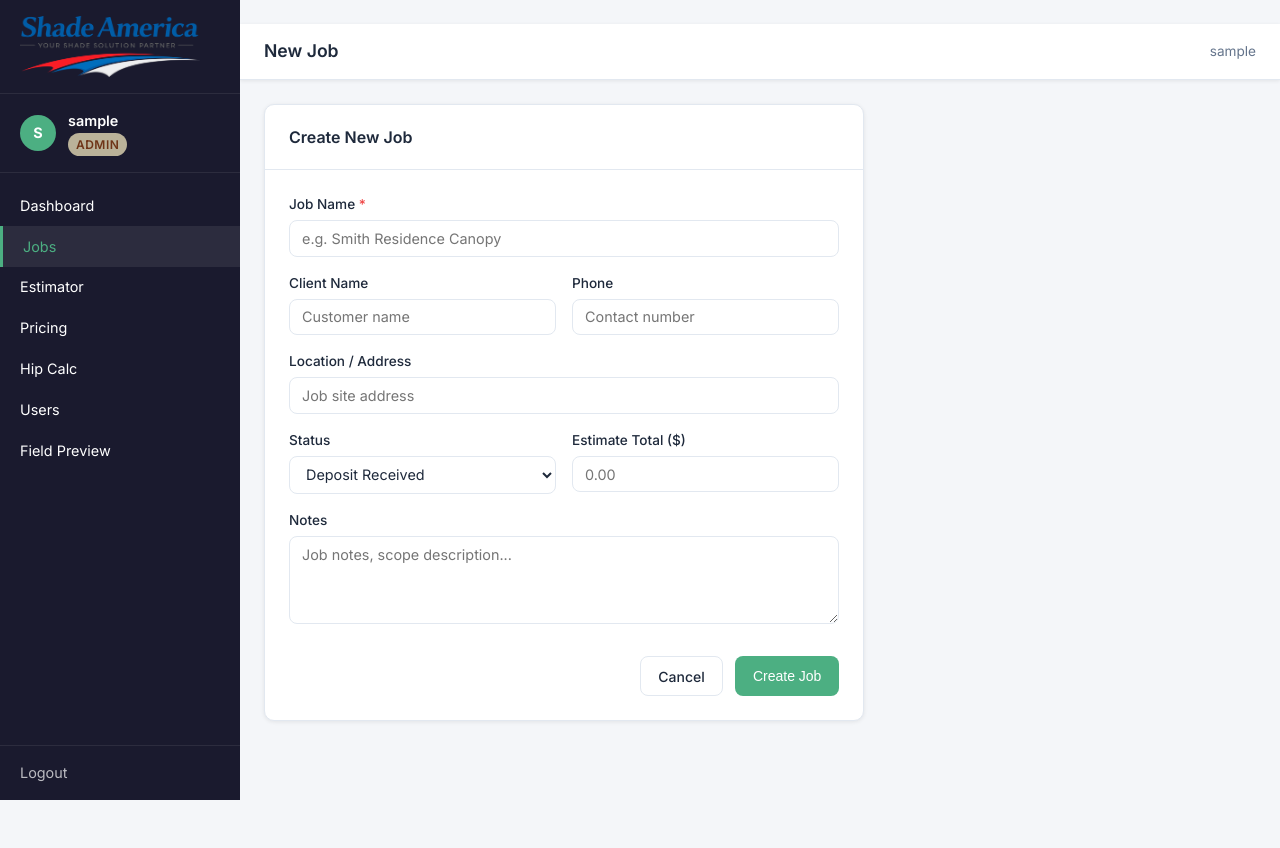
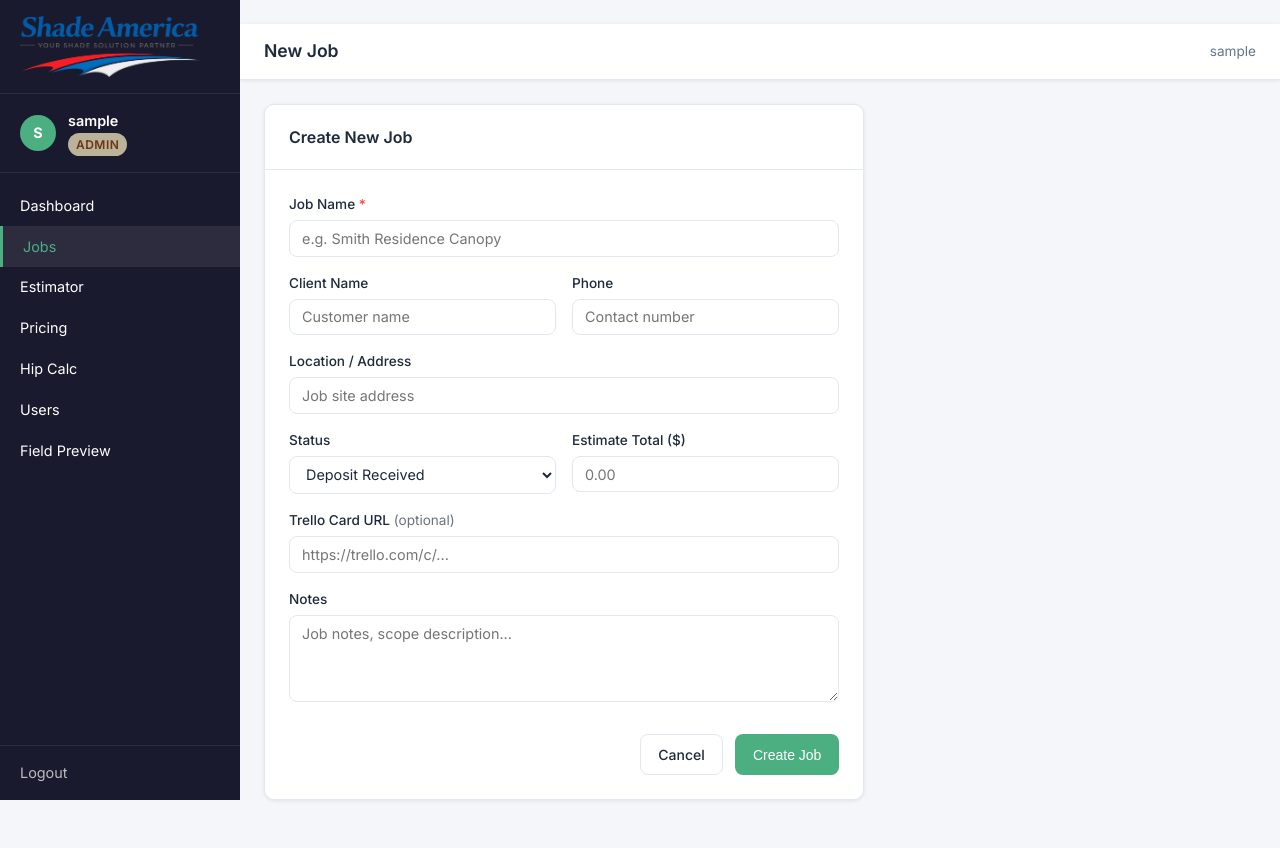
Before and after one commit to jrehberg013/shade-america-portal, a Flask app: page /jobs/new in a window 1280 px wide. Before the commit the page ends 800 px from the top, so only its background shows below. Run offline with Flask 3, Linux system fonts and the light colour scheme; the visitor is signed in with stand-in values (Sample User, id 1); some libraries are stand-ins or nearby versions.

Commit message:
Add Trello card link and sync: contract value, deposit, SA- file download

```diff
--- a/app.py
+++ b/app.py
@@ -142,6 +142,9 @@ def init_db():
                 status TEXT DEFAULT 'quoted',
                 estimate_total REAL DEFAULT 0,
                 notes TEXT,
+                trello_url TEXT,
+                contract_value REAL DEFAULT 0,
+                deposit_paid REAL DEFAULT 0,
                 created_by INTEGER,
                 created_at TIMESTAMP DEFAULT CURRENT_TIMESTAMP,
                 updated_at TIMESTAMP DEFAULT CURRENT_TIMESTAMP
@@ -206,6 +209,9 @@ def init_db():
                 status TEXT DEFAULT 'quoted',
                 estimate_total REAL DEFAULT 0,
                 notes TEXT,
+                trello_url TEXT,
+                contract_value REAL DEFAULT 0,
+                deposit_paid REAL DEFAULT 0,
                 created_by INTEGER,
                 created_at TIMESTAMP DEFAULT CURRENT_TIMESTAMP,
                 updated_at TIMESTAMP DEFAULT CURRENT_TIMESTAMP
@@ -343,6 +349,16 @@ def init_db():
             db.execute("INSERT INTO pricing (category,name,price,unit,sort_order) VALUES (?,?,?,?,?)",
                        (cat, name, price, unit, sort))
 
+    # Migrate existing databases — add Trello sync columns if missing
+    for col, typedef in [('trello_url','TEXT'), ('contract_value','REAL DEFAULT 0'), ('deposit_paid','REAL DEFAULT 0')]:
+        try:
+            if USE_PG:
+                db.execute(f"ALTER TABLE jobs ADD COLUMN IF NOT EXISTS {col} {typedef}")
+            else:
+                db.execute(f"ALTER TABLE jobs ADD COLUMN {col} {typedef}")
+        except Exception:
+            pass
+
     db.commit()
     db.close()
 
@@ -525,9 +541,10 @@ def new_job():
             est = float(request.form.get('estimate_total', 0) or 0)
         except ValueError:
             est = 0
+        trello_url = request.form.get('trello_url', '').strip()
         db.execute(
-            "INSERT INTO jobs (name,client,phone,location,status,estimate_total,notes,created_by) "
-            "VALUES (?,?,?,?,?,?,?,?)",
+            "INSERT INTO jobs (name,client,phone,location,status,estimate_total,notes,trello_url,created_by) "
+            "VALUES (?,?,?,?,?,?,?,?,?)",
             (name,
              request.form.get('client', ''),
              request.form.get('phone', ''),
@@ -535,6 +552,7 @@ def new_job():
              request.form.get('status', 'deposit_received'),
              est,
              request.form.get('notes', ''),
+             trello_url,
              session['user_id'])
         )
         db.commit()
@@ -1438,6 +1456,152 @@ def trello_data():
 
 
 
+
+# ─────────────────────────────────────────────────────────────
+# TRELLO SYNC ROUTES
+# ─────────────────────────────────────────────────────────────
+
+@app.route('/jobs/<int:job_id>/trello-link', methods=['POST'])
+@manager_required
+def trello_link(job_id):
+    db = get_db()
+    job = db.execute("SELECT * FROM jobs WHERE id=?", (job_id,)).fetchone()
+    if not job:
+        flash('Job not found.', 'error')
+        return redirect(url_for('dashboard'))
+    trello_url = request.form.get('trello_url', '').strip()
+    db.execute("UPDATE jobs SET trello_url=? WHERE id=?", (trello_url, job_id))
+    db.commit()
+    db.close()
+    flash('Trello card linked.', 'success')
+    return redirect(url_for('job_detail', job_id=job_id))
+
+
+@app.route('/jobs/<int:job_id>/trello-sync', methods=['POST'])
+@manager_required
+def trello_sync(job_id):
+    import re as _re
+    db = get_db()
+    job = db.execute("SELECT * FROM jobs WHERE id=?", (job_id,)).fetchone()
+    if not job:
+        flash('Job not found.', 'error')
+        return redirect(url_for('dashboard'))
+
+    trello_url = job['trello_url'] or ''
+    if not trello_url:
+        flash('No Trello card linked to this job.', 'error')
+        return redirect(url_for('job_detail', job_id=job_id))
+
+    # Extract short link from URL: https://trello.com/c/{shortLink}/...
+    m = _re.search(r'trello\.com/c/([^/]+)', trello_url)
+    if not m:
+        flash('Invalid Trello card URL.', 'error')
+        return redirect(url_for('job_detail', job_id=job_id))
+    short_link = m.group(1)
+
+    api_key = os.environ.get('TRELLO_API_KEY', '')
+    token   = os.environ.get('TRELLO_TOKEN', '')
+    if not api_key or not token:
+        flash('Trello API not configured.', 'error')
+        return redirect(url_for('job_detail', job_id=job_id))
+
+    auth = f'key={urllib.parse.quote(api_key)}&token={urllib.parse.quote(token)}'
+
+    try:
+        # Get card info (board id + custom fields)
+        card_url = f'https://api.trello.com/1/cards/{short_link}?{auth}&fields=idBoard,name'
+        with urllib.request.urlopen(card_url, timeout=10) as r:
+            card = json.loads(r.read())
+        board_id = card['idBoard']
+
+        # Get board custom field definitions
+        cf_def_url = f'https://api.trello.com/1/boards/{board_id}/customFields?{auth}'
+        with urllib.request.urlopen(cf_def_url, timeout=10) as r:
+            cf_defs = json.loads(r.read())
+        cf_name_map = {cf['id']: cf['name'] for cf in cf_defs}
+
+        # Get card custom field values
+        cf_val_url = f'https://api.trello.com/1/cards/{short_link}/customFieldItems?{auth}'
+        with urllib.request.urlopen(cf_val_url, timeout=10) as r:
+            cf_items = json.loads(r.read())
+
+        contract_value = 0.0
+        deposit_paid   = 0.0
+        for item in cf_items:
+            fname = cf_name_map.get(item.get('idCustomField'), '').lower()
+            val   = item.get('value', {})
+            num   = None
+            if 'number' in val:
+                try:
+                    num = float(val['number'])
+                except (TypeError, ValueError):
+                    pass
+            if num is not None:
+                if 'contract' in fname:
+                    contract_value = num
+                elif 'deposit' in fname:
+                    deposit_paid = num
+
+        # Fetch attachments, download SA- prefixed ones
+        att_url = f'https://api.trello.com/1/cards/{short_link}/attachments?{auth}'
+        with urllib.request.urlopen(att_url, timeout=10) as r:
+            attachments = json.loads(r.read())
+
+        synced_files = 0
+        for att in attachments:
+            att_name = att.get('name', '')
+            if not att_name.upper().startswith('SA-'):
+                continue
+            # Check if already uploaded
+            existing = db.execute(
+                "SELECT id FROM documents WHERE job_id=? AND original_name=?",
+                (job_id, att_name)
+            ).fetchone()
+            if existing:
+                continue
+            # Download
+            try:
+                dl_url = att.get('url', '')
+                if not dl_url:
+                    continue
+                req = urllib.request.Request(
+                    dl_url,
+                    headers={'Authorization': f'OAuth oauth_consumer_key="{api_key}", oauth_token="{token}"'}
+                )
+                with urllib.request.urlopen(req, timeout=30) as r:
+                    file_data = r.read()
+                mime = att.get('mimeType') or 'application/octet-stream'
+                if USE_PG:
+                    db.execute(
+                        "INSERT INTO documents (job_id,original_name,doc_type,file_data,mime_type,file_size,uploaded_by)"
+                        " VALUES (?,?,?,?,?,?,?)",
+                        (job_id, att_name, 'drawing', _bin(file_data), mime, len(file_data), session['user_id'])
+                    )
+                else:
+                    db.execute(
+                        "INSERT INTO documents (job_id,original_name,doc_type,file_data,mime_type,file_size,uploaded_by)"
+                        " VALUES (?,?,?,?,?,?,?)",
+                        (job_id, att_name, 'drawing', file_data, mime, len(file_data), session['user_id'])
+                    )
+                synced_files += 1
+            except Exception:
+                pass
+
+        # Update job with contract value and deposit
+        db.execute(
+            "UPDATE jobs SET contract_value=?, deposit_paid=? WHERE id=?",
+            (contract_value, deposit_paid, job_id)
+        )
+        db.commit()
+        db.close()
+        flash(f'Synced from Trello: {synced_files} file(s) downloaded, contract ${contract_value:,.2f}, deposit ${deposit_paid:,.2f}.', 'success')
+
+    except Exception as e:
+        flash(f'Trello sync error: {str(e)}', 'error')
+
+    return redirect(url_for('job_detail', job_id=job_id))
+
+
 # ─────────────────────────────────────────────────────────────
 # TRELLO DEBUG — list raw board/list names
 # ─────────────────────────────────────────────────────────────
--- a/templates/new_job.html
+++ b/templates/new_job.html
@@ -45,6 +45,10 @@
             </div>
         </div>
         <div class="form-group">
+            <label for="trello_url">Trello Card URL <span style="color:#6b7280;font-weight:400">(optional)</span></label>
+            <input type="url" id="trello_url" name="trello_url" placeholder="https://trello.com/c/...">
+        </div>
+        <div class="form-group">
             <label for="notes">Notes</label>
             <textarea id="notes" name="notes" rows="4" placeholder="Job notes, scope description..."></textarea>
         </div>
```
Also changed, not shown: templates/job_detail.html (+50 -0 lines), 1 other file.
